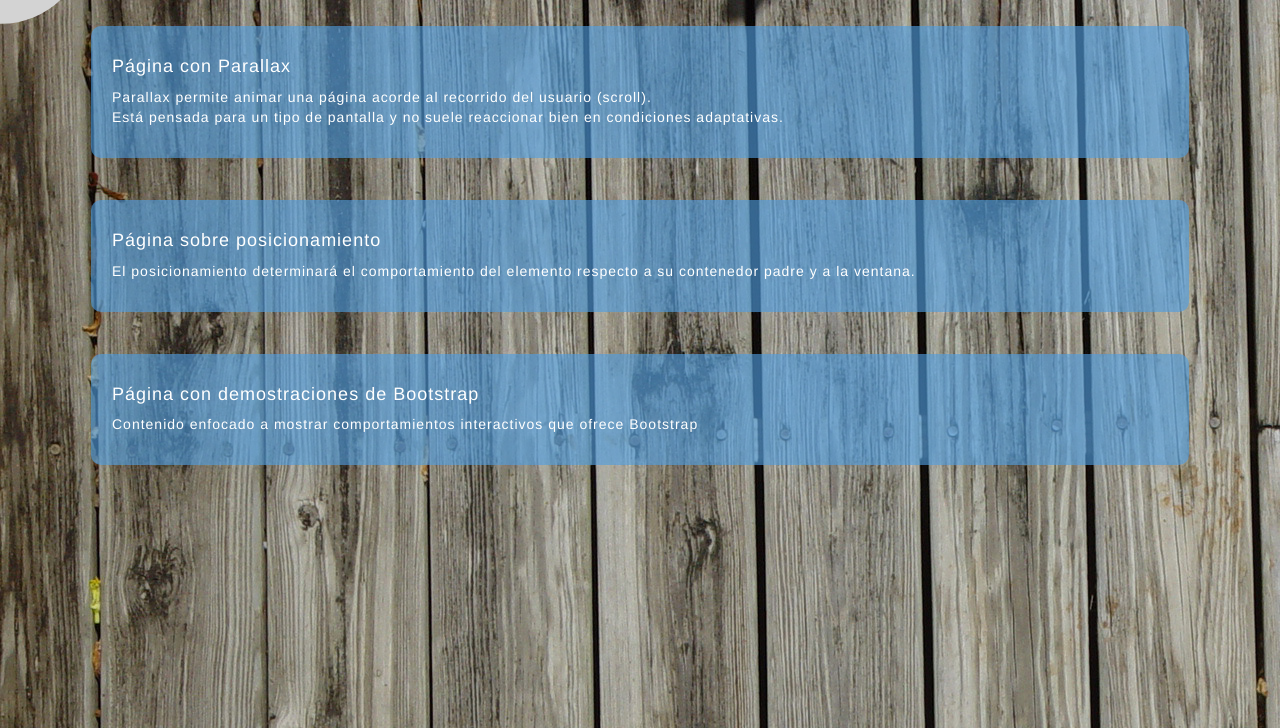
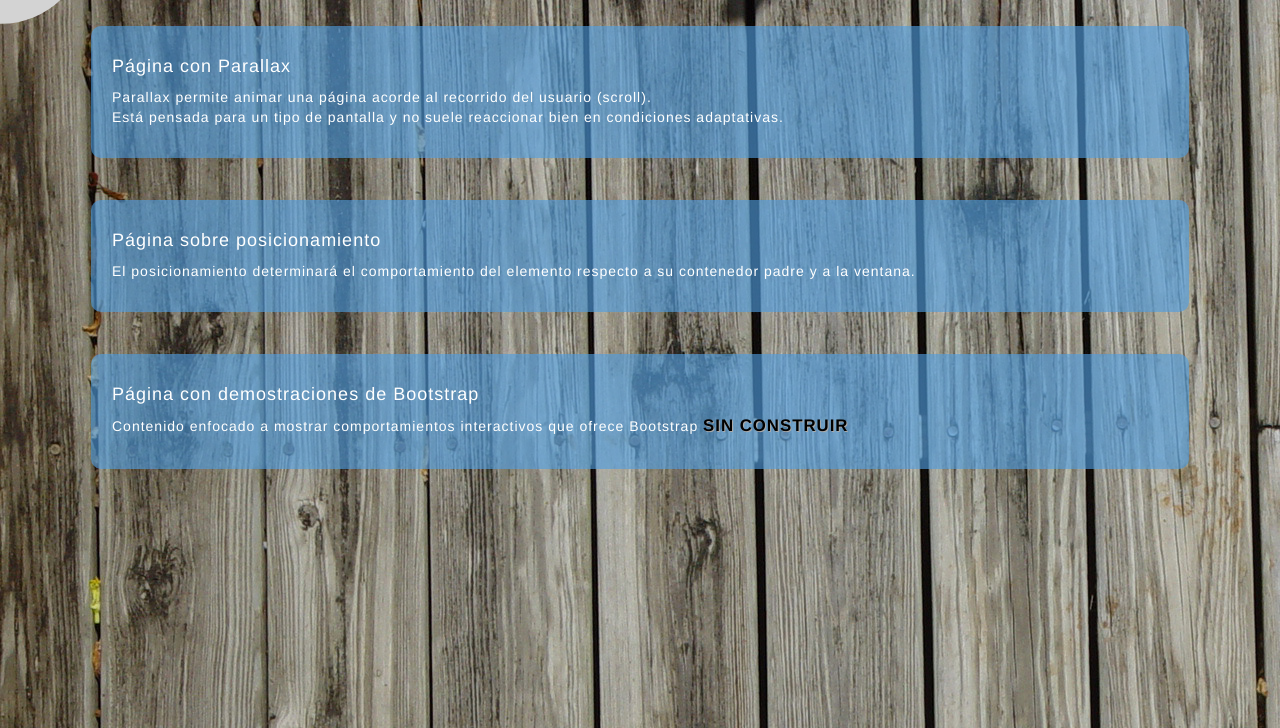
Before and after one commit to MarlonFolken/FrontendDemo, a plain HTML site: page site/index.html in a window 1280 px wide. Shown: the part 72-800 px from the top of the page. Drawn offline with nearby package versions, Linux system fonts and the light colour scheme.

Commit message:
Under construction warning

```diff
--- a/assets/scss/mainStyle.scss
+++ b/assets/scss/mainStyle.scss
@@ -43,3 +43,12 @@ section{
     }
   }
 }
+#under-const{
+  p:after{
+    font-size: 1.2em;
+    content: "SIN CONSTRUIR";
+    font-weight: bold;
+    color: black;
+    text-shadow: 1px 1px 0 darkgrey;
+  }
+}
--- a/site/index.html
+++ b/site/index.html
@@ -49,8 +49,8 @@
             </div>
         </div></article>
         <article><div class="card">
-            <h4 class="card-h"><a href="site_bootstrap/bootstrap.html">Página con demostraciones de Bootstrap</a></h4>
-            <div class="card-cont">
+            <h4 class="card-h"><a href="#">Página con demostraciones de Bootstrap</a></h4>
+            <div class="card-cont" id="under-const">
                 <p>
                     Contenido enfocado a mostrar comportamientos interactivos que ofrece Bootstrap
                 </p>
```
Also changed, not shown: assets/css/mainStyle.css, 1 other file.
